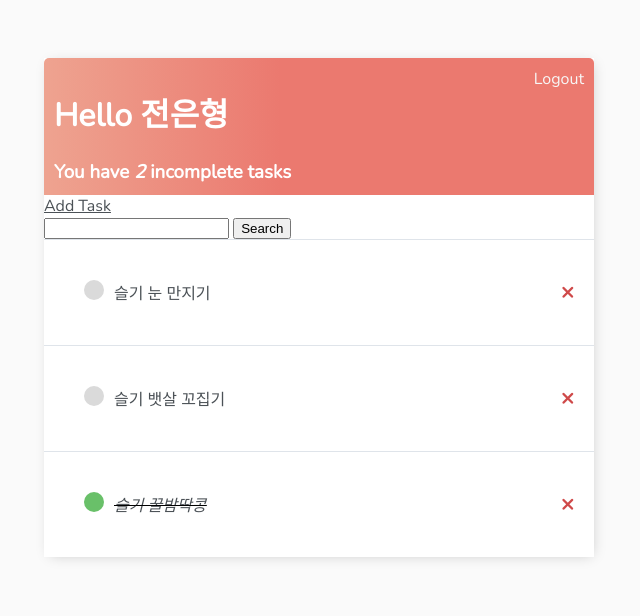
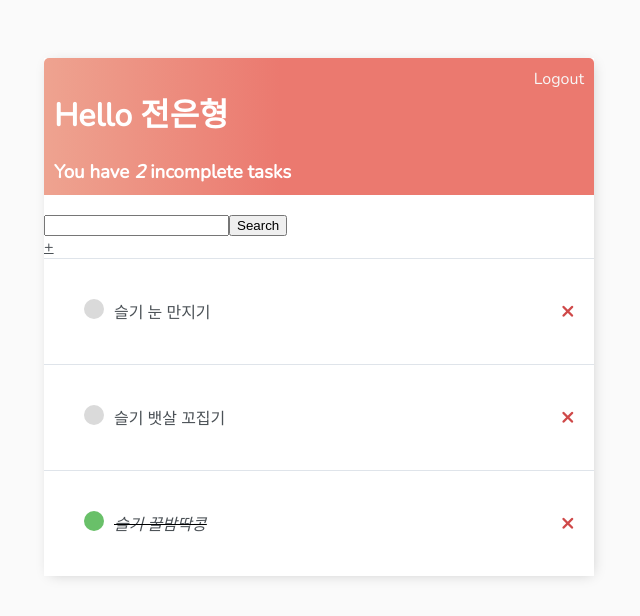
Before and after one commit to ooooo5h/youtube_django_todolist_20220223, a Django app: page / in a window 1280 px wide. Shown: the top 616 px of the page, without its empty margins (321-961 px from the left). Run offline with Django 4.2, Linux system fonts and the light colour scheme; a user stored in the database is signed in; data comes from the database, SQL or seed files in the repository.

Commit message:
구조를 변경함
- add task를 버튼으로 변경

```diff
--- a/base/templates/base/task_list.html
+++ b/base/templates/base/task_list.html
@@ -14,13 +14,14 @@
     {% endif %}
 </div>
 
+<div class="search-add-wrapper">
+    <form method="GET" style="margin-top: 20px;display: flex;">
+        <input type='text' name='search-area' value="{{search_input}}">
+        <input type='submit' value='Search'>
+    </form>
+    <a id="add-link" href="{% url 'task-create' %}">&#x2b;</a>
+</div>
 
-<a href="{% url 'task-create' %}">Add Task</a>
-
-<form method="GET">
-    <input type='text' name='search-area' value="{{search_input}}">
-    <input type='submit' value='Search'>
-</form>
 
 <div class="task-items-wrapper">
     {% for task in tasks%}
```
